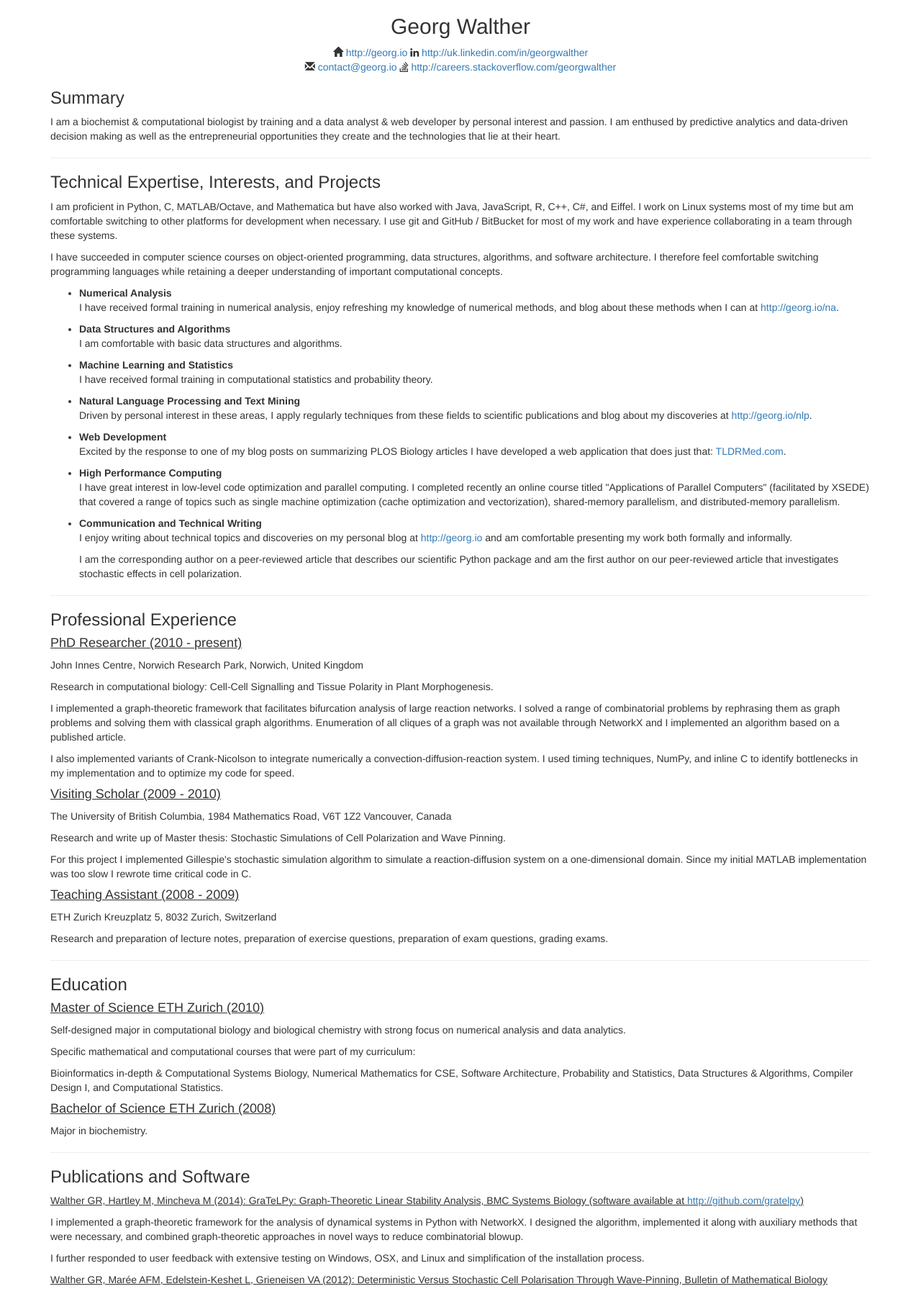
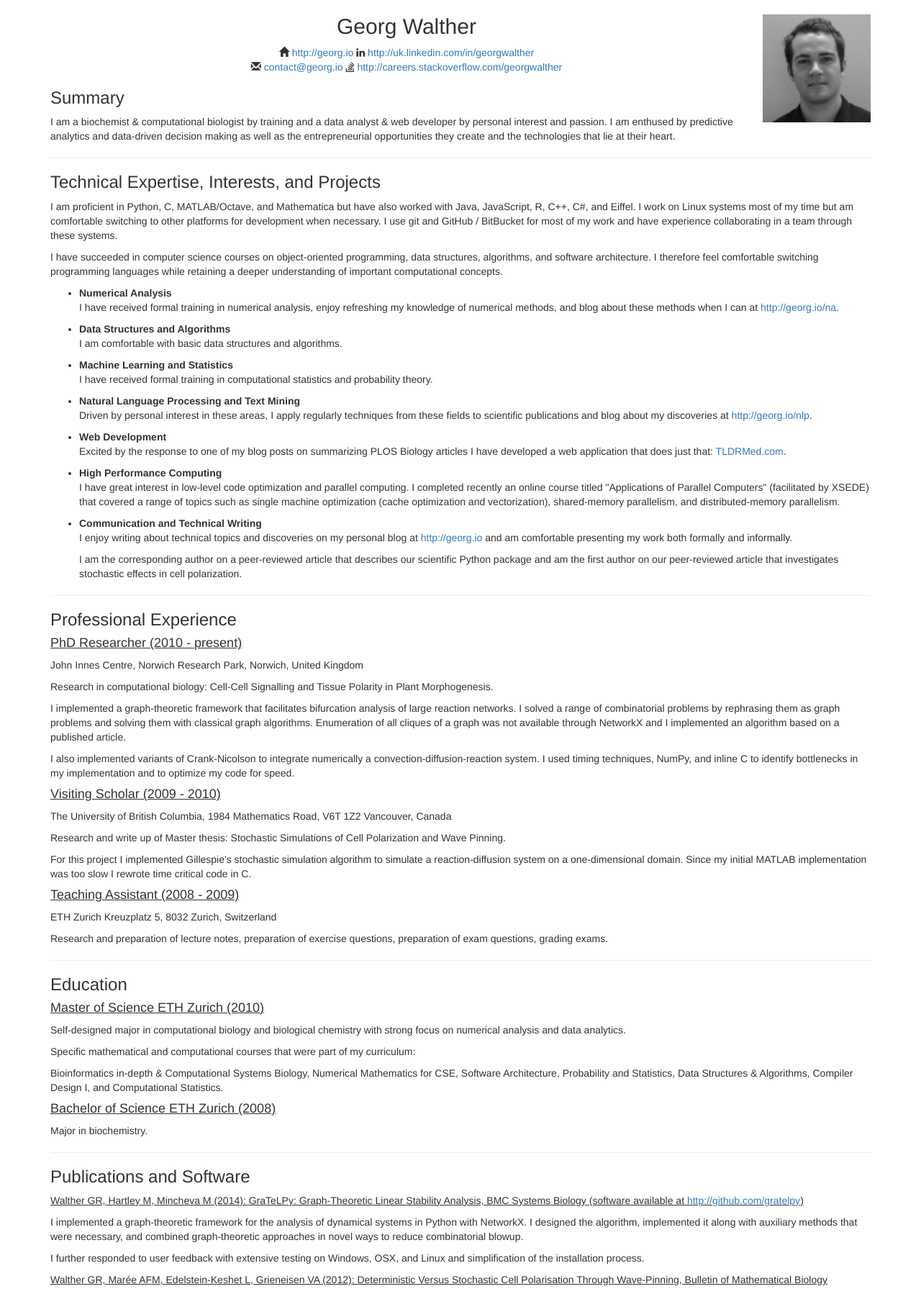
Before and after one commit to waltherg/backup.waltherg.github.io, a Jekyll site: the page cv/index.html, which Jekyll copies as it is, in a window 1280 px wide. Shown: the whole page at 72% size. Built offline with Jekyll 4.4.1, drawn with Linux system fonts in a browser that asks for light colours; nearby versions of some CDN libraries; some web fonts are replaced.

Commit message:
add picture

```diff
--- a/cv/index.html
+++ b/cv/index.html
@@ -54,7 +54,9 @@
 
 <body>
 <div class="container nohref">
-  <div class="text-center"><h2>Georg Walther</h2>
+  <div class="text-center">
+    <img align="right" width=150 src="/assets/img/me.png"/>
+    <h2>Georg Walther</h2>
     <span class="glyphicon glyphicon-home"></span><a href="http://georg.io"> http://georg.io    </a>
     <span class="fa fa-linkedin"></span><a href="http://uk.linkedin.com/in/georgwalther"> http://uk.linkedin.com/in/georgwalther </a><br/>
     <span class="glyphicon glyphicon-envelope"></span><a href="mailto:contact@georg.io"> contact@georg.io    </a>
```
